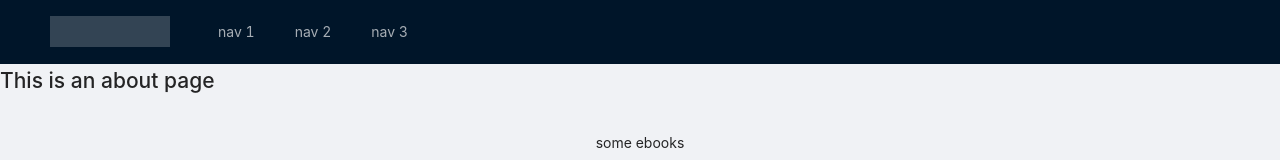
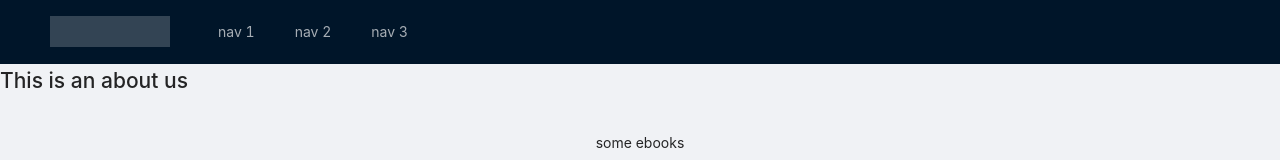
Before and after one commit to Burkhardttt/Wiki_Sys, a Vue app in the folder web/: page /about in a window 1280 px wide. Shown: the top 160 px of the page. Built offline with nearby package versions, Linux system fonts and the light colour scheme; no server answers.

Commit message:
6-1 change page file to lowercase Home.vue -> home.vue

```diff
--- a/web/src/router/index.ts
+++ b/web/src/router/index.ts
@@ -1,5 +1,6 @@
 import { createRouter, createWebHistory, RouteRecordRaw } from 'vue-router'
-import Home from '../views/Home.vue'
+import Home from '../views/home.vue'
+import About from '../views/about.vue'
 
 const routes: Array<RouteRecordRaw> = [
   {
@@ -10,10 +11,11 @@
   {
     path: '/about',
     name: 'About',
+    component: About
     // route level code-splitting
     // this generates a separate chunk (about.[hash].js) for this route
     // which is lazy-loaded when the route is visited.
-    component: () => import(/* webpackChunkName: "about" */ '../views/About.vue')
+    // component: () => import(/* webpackChunkName: "about" */ '../views/about.vue')
   }
 ]
 
--- /dev/null
+++ b/web/src/views/about.vue
@@ -0,0 +1,5 @@
+<template>
+  <div class="about">
+    <h1>This is an about us</h1>
+  </div>
+</template>
```
Also changed, not shown: web/src/views/admin/admin.vue (renamed from web/src/views/About.vue), web/src/views/home.vue (renamed from web/src/views/Home.vue).
